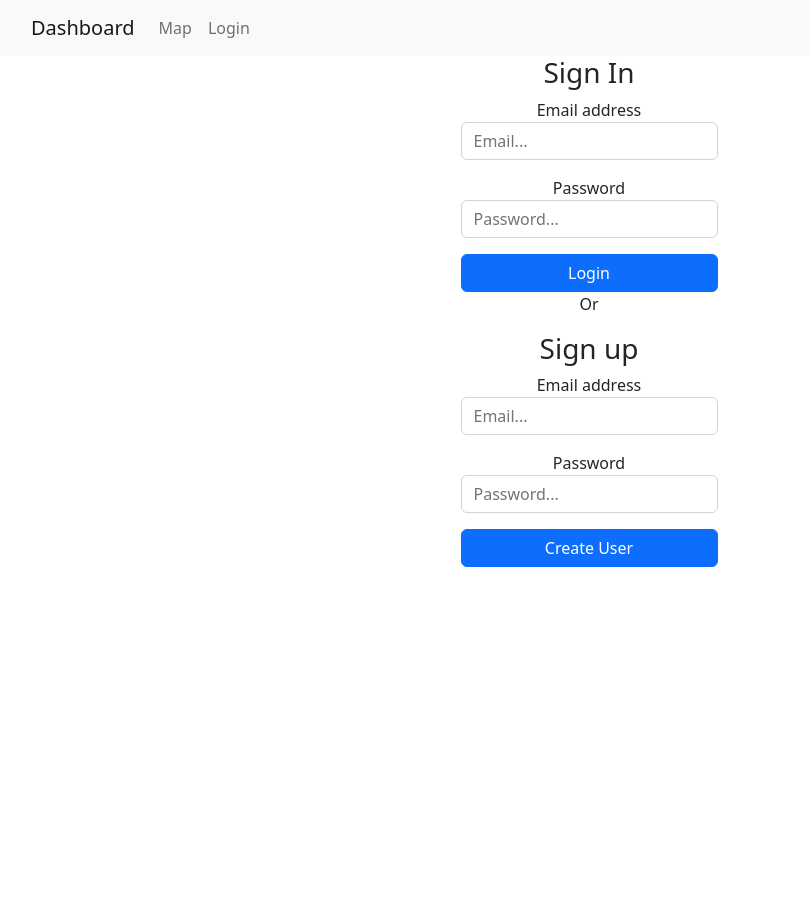
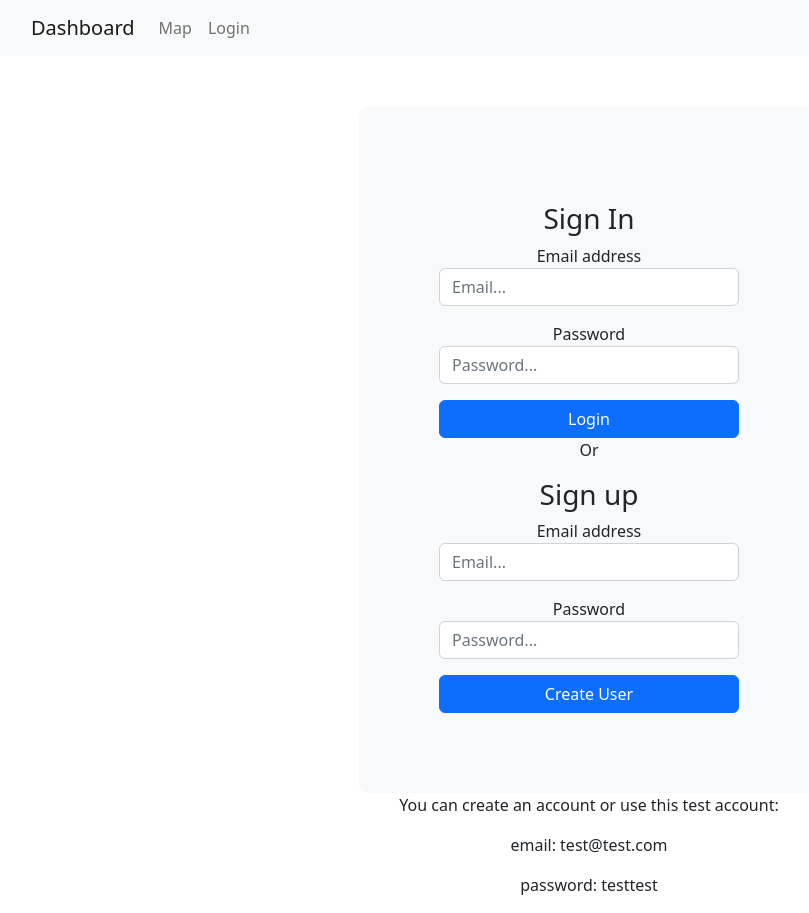
Before and after one commit to 12glaces/dashboard, a React (Create React App) app: page / in a window 1280 px wide. Shown: the whole page, without its empty margins (51-860 px from the left). Before the commit the page ends 800 px from the top, so only its background shows below. Built offline with nearby package versions, Linux system fonts and the light colour scheme; no server answers; the HTML template or start-up script is replaced by a standard one.

Commit message:
:bug: fixed redirect and sign out button

```diff
--- a/src/App.js
+++ b/src/App.js
@@ -1,4 +1,5 @@
 import './App.scss';
+import {React, useEffect, useState} from 'react';
 import Openmap from './components/Openmap';
 import Login from './components/Login';
 import Container from 'react-bootstrap/Container';
@@ -8,8 +9,21 @@ import 'bootstrap/dist/css/bootstrap.min.css';
 import {
   BrowserRouter as Router, Routes, Route
 } from "react-router-dom";
-function App() {
+import { onAuthStateChanged,signOut } from 'firebase/auth';
+import { auth } from './Firebase/firebase';
+const App = () => {
+
+  const [user, setUser] = useState({});
+  useEffect(() => {
+    onAuthStateChanged(auth, (currentUser) => {
+    setUser(currentUser);
+    });
+  }, [])
+  const logout = async () => {
+    await signOut(auth);
+  };
   return (
+    <div className="App">
     <Router>
       <Navbar bg="light" expand="lg">
         <Container>
@@ -18,7 +32,9 @@ function App() {
           <Navbar.Collapse id="basic-navbar-nav">
             <Nav className="me-auto">
               <Nav.Link href="/map">Map</Nav.Link>
-              <Nav.Link href="/login">Login</Nav.Link>
+              {user? <Nav.Link className="logoff" onClick={logout}> Sign Out </Nav.Link>
+              :
+              <Nav.Link href="/login">Login</Nav.Link>}
             </Nav>
           </Navbar.Collapse>
         </Container>
@@ -26,9 +42,11 @@ function App() {
       <Routes>
         <Route exact path='*' element={<Login/>}/>
         <Route exact path='/login' element={<Login/>}/>
-        <Route exact path='/map' element={<Openmap/>}/>
+        {user? <Route exact path='/map' element={<Openmap/>}/> :
+        null}
       </Routes>
     </Router>
+    </div>
   );
 }
 
--- a/src/App.scss
+++ b/src/App.scss
@@ -15,9 +15,19 @@
 }
 
 .login{
+  margin-top: 50px;
   display: flex;
   flex-direction: column;
   align-items: center;
   justify-content: center;
   text-align: center;
+  width: 100%;
+  form{
+    width:300px;
+  }
+  .login-container{
+    background-color: #f8f9fa;
+    padding: 80px;
+    border-radius: 10px;
+  }
 }
--- a/src/components/Login.js
+++ b/src/components/Login.js
@@ -2,26 +2,18 @@ import React from 'react';
 import { useState } from "react";
 import {
     createUserWithEmailAndPassword,
-    signInWithEmailAndPassword,
-    onAuthStateChanged,
-    signOut,
+    signInWithEmailAndPassword
   } from "firebase/auth";
-import { useEffect } from 'react';
 import { auth } from "../Firebase/firebase";
 import Form from 'react-bootstrap/Form';
 import Button from 'react-bootstrap/Button';
+import { Navigate } from 'react-router-dom';
 const Login = () => {
     const [registerEmail, setRegisterEmail] = useState("");
     const [registerPassword, setRegisterPassword] = useState("");
     const [loginEmail, setLoginEmail] = useState("");
     const [loginPassword, setLoginPassword] = useState("");
-    const [user, setUser] = useState({});
-
-    useEffect(() => {
-        onAuthStateChanged(auth, (currentUser) => {
-        setUser(currentUser);
-        });
-    }, [])
+    const [error, setError] = useState("");
 
     const register = async () => {
         try {
@@ -32,7 +24,7 @@ const Login = () => {
           );
           console.log(user);
         } catch (error) {
-          console.log(error.message);
+            setError(error.message);
         }
       };
 
@@ -44,18 +36,23 @@ const Login = () => {
             loginPassword
           );
           console.log(user);
+          navigateToMap()
         } catch (error) {
-          console.log(error.message);
+            setError(error.message);
         }
       };
 
-      const logout = async () => {
-        await signOut(auth);
+      const navigateToMap = () => {
+        Navigate('/map');
       };
 
     return (
         <div className='login' >
+            <div className='login-container' >
                 <form >
+                    <div className="d-grid text-danger">
+                        <p>{error}</p>
+                    </div>
                     <h3>Sign In</h3>
                     <div className="mb-3">
                         <label>Email address</label>
@@ -106,7 +103,11 @@ const Login = () => {
                         <Button onClick={register}> Create User</Button>
                     </div>
                 </form>
-            {user? <Button className="logoff" onClick={logout}> Sign Out </Button>: null}
+                </div>
+                <p>You can create an account or use this test account:</p>
+                <p>email: test@test.com</p>
+                <p>password: testtest</p>
+
         </div>
     );
 };
```
Lines whose indentation alone changed are shown as unchanged.
